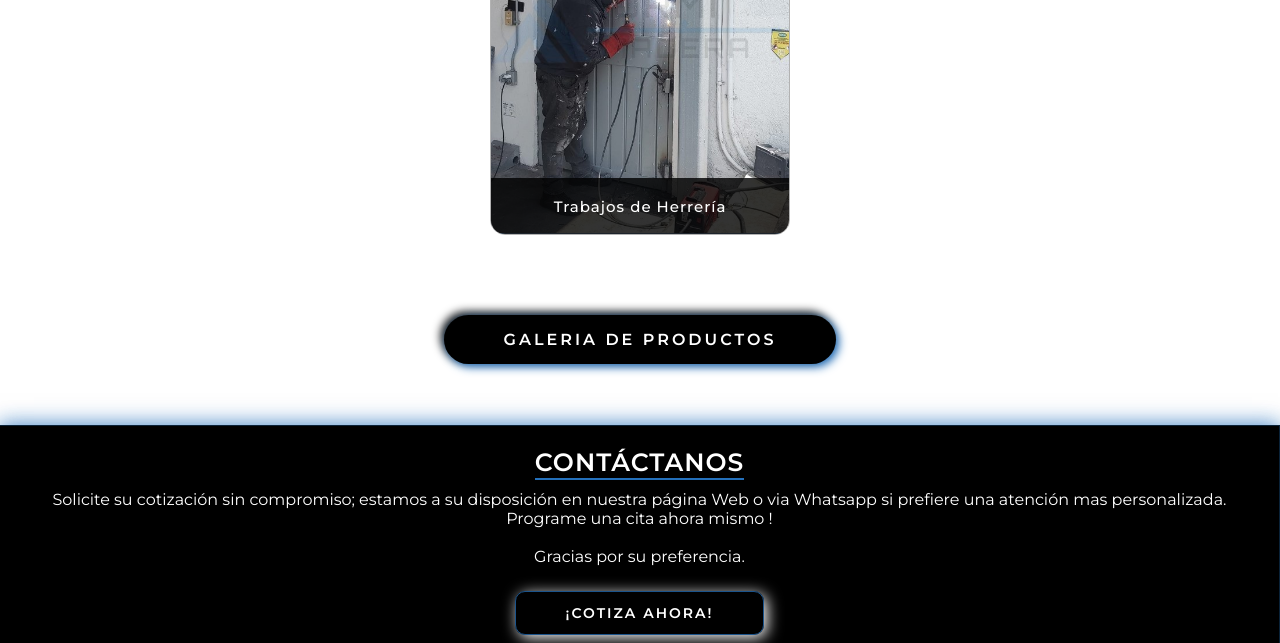
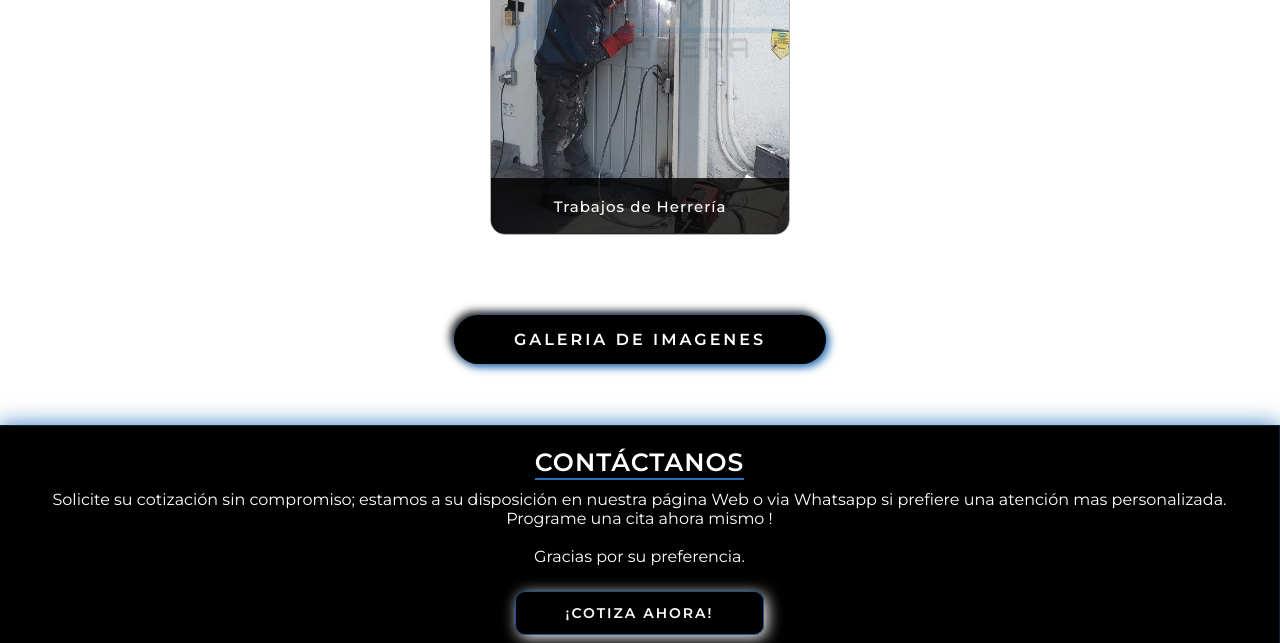
Before and after one commit to formimadera-ungema/mantenimiento, a plain HTML site: page index.html in a window 1280 px wide. Shown: the part 4001-4644 px from the top of the page. Drawn offline with nearby package versions, Linux system fonts and the light colour scheme; a web font is replaced by a local one.

Commit message:
Update index.html

```diff
--- a/index.html
+++ b/index.html
@@ -202,7 +202,7 @@
     <div class="cotiza_ahora">
         <a href="./galeria.html">
             <div>
-                <span>GALERIA DE PRODUCTOS</span>
+                <span>GALERIA DE IMAGENES</span>
             </div>
         </a>
     </div><br><br>
```
